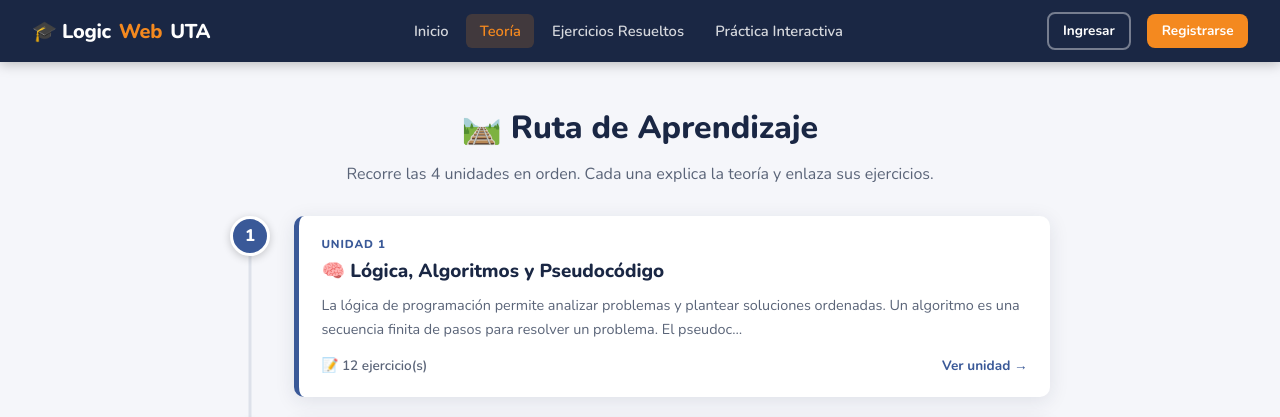
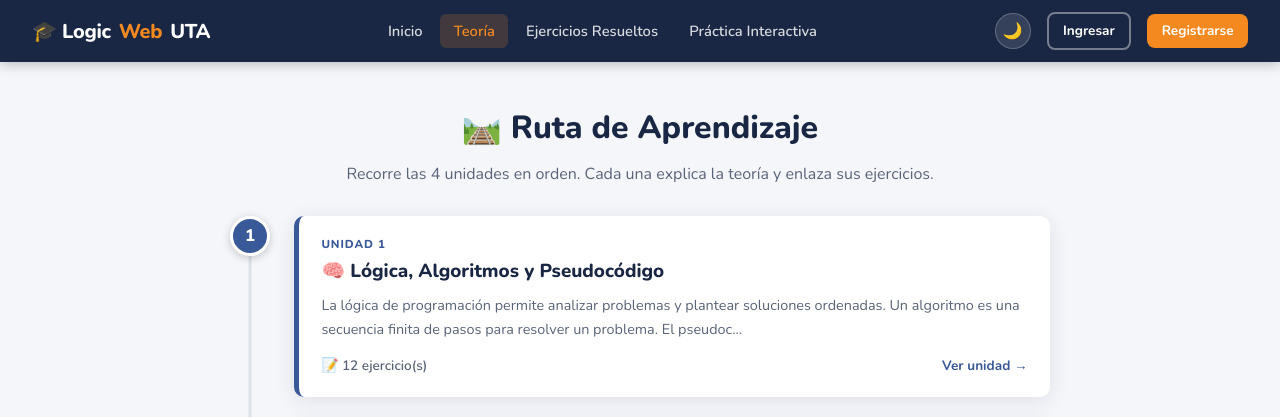
Before and after one commit to Osyanne/LogicWeb-UTA, a Django app: page /teoria/ in a window 1280 px wide. Shown: the top 417 px of the page. Run offline with Django 5.2, Linux system fonts and the light colour scheme; data comes from the database, SQL or seed files in the repository; some libraries are stand-ins or nearby versions.

Commit message:
feat(tema): toggle de modo oscuro en la navbar (anti-flash + persistencia)

```diff
--- a/static/css/style.css
+++ b/static/css/style.css
@@ -607,3 +607,18 @@ html[data-theme="dark"] .btn-outline:hover { background: var(--accent); border-c
 /* Inputs: foco mas visible en oscuro */
 html[data-theme="dark"] .form-group input:focus,
 html[data-theme="dark"] .input-respuesta:focus { box-shadow: 0 0 0 3px rgba(255,154,51,.25); border-color: var(--accent); }
+
+/* ── Boton de cambio de tema (en la navbar) ─────────────────── */
+.theme-toggle {
+  background: rgba(255,255,255,.12);
+  border: 1px solid rgba(255,255,255,.22);
+  color: #fff;
+  width: 36px; height: 36px;
+  border-radius: 50%;
+  cursor: pointer;
+  font-size: 1rem;
+  line-height: 1;
+  display: inline-flex; align-items: center; justify-content: center;
+  transition: var(--transicion);
+}
+.theme-toggle:hover { background: rgba(244,137,31,.28); border-color: var(--naranja); transform: translateY(-1px); }
--- /dev/null
+++ b/static/js/theme.js
@@ -0,0 +1,49 @@
+/* theme.js — toggle de modo claro/oscuro con persistencia en localStorage.
+   El tema inicial ya lo aplica el script inline del <head> (anti-flash);
+   aqui solo sincronizamos el boton y manejamos el click. */
+(function () {
+  'use strict';
+  var STORAGE_KEY = 'theme';
+  var SUN = '☀️';        // sol
+  var MOON = '🌙';       // luna
+
+  function currentTheme() {
+    return document.documentElement.dataset.theme === 'dark' ? 'dark' : 'light';
+  }
+
+  function syncButton(theme) {
+    var btn = document.getElementById('theme-toggle');
+    if (!btn) return;
+    var isDark = theme === 'dark';
+    btn.setAttribute('aria-pressed', String(isDark));
+    btn.setAttribute('aria-label', isDark ? 'Cambiar a modo claro' : 'Cambiar a modo oscuro');
+    var icon = btn.querySelector('.theme-icon');
+    if (icon) icon.textContent = isDark ? SUN : MOON;
+  }
+
+  function applyTheme(theme) {
+    document.documentElement.dataset.theme = theme;
+    syncButton(theme);
+  }
+
+  function toggleTheme() {
+    var next = currentTheme() === 'dark' ? 'light' : 'dark';
+    try { localStorage.setItem(STORAGE_KEY, next); } catch (e) {}
+    applyTheme(next);
+  }
+
+  document.addEventListener('DOMContentLoaded', function () {
+    syncButton(currentTheme());
+    var btn = document.getElementById('theme-toggle');
+    if (btn) btn.addEventListener('click', toggleTheme);
+  });
+
+  /* Si el usuario NO fijo preferencia, seguir los cambios del sistema en vivo */
+  if (window.matchMedia) {
+    window.matchMedia('(prefers-color-scheme: dark)').addEventListener('change', function (e) {
+      var saved;
+      try { saved = localStorage.getItem(STORAGE_KEY); } catch (err) { saved = null; }
+      if (saved !== 'dark' && saved !== 'light') applyTheme(e.matches ? 'dark' : 'light');
+    });
+  }
+})();
--- a/templates/base.html
+++ b/templates/base.html
@@ -4,6 +4,20 @@
 <head>
   <meta charset="UTF-8">
   <meta name="viewport" content="width=device-width, initial-scale=1.0">
+
+  <!-- Anti-flash: aplica el tema antes de pintar (lee localStorage o el sistema) -->
+  <script>
+    (function () {
+      try {
+        var t = localStorage.getItem('theme');
+        if (t !== 'dark' && t !== 'light') {
+          t = (window.matchMedia && window.matchMedia('(prefers-color-scheme: dark)').matches) ? 'dark' : 'light';
+        }
+        document.documentElement.dataset.theme = t;
+      } catch (e) {}
+    })();
+  </script>
+
   <title>{% block titulo %}LogicWeb UTA{% endblock %} | LogicWeb UTA</title>
   <link rel="stylesheet" href="{% static 'css/style.css' %}">
   <link rel="stylesheet" href="{% static 'css/codigo.css' %}">
@@ -32,6 +46,9 @@
     </ul>
 
     <div class="navbar-user">
+      <button id="theme-toggle" class="theme-toggle" type="button" aria-label="Cambiar a modo oscuro" aria-pressed="false">
+        <span class="theme-icon" aria-hidden="true">&#127769;</span>
+      </button>
       {% if user.is_authenticated %}
         👤 {{ user.get_full_name|default:user.username }}
         &nbsp;|&nbsp;
@@ -70,6 +87,7 @@
       });
     });
   </script>
+  <script src="{% static 'js/theme.js' %}"></script>
   <script src="{% static 'js/main.js' %}"></script>
   {% block scripts %}{% endblock %}
 </body>
```
